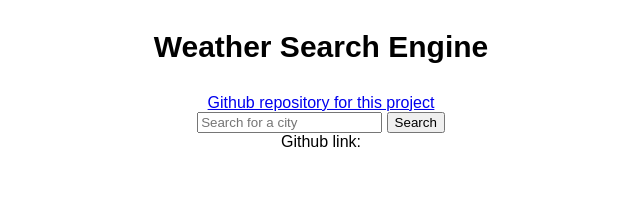
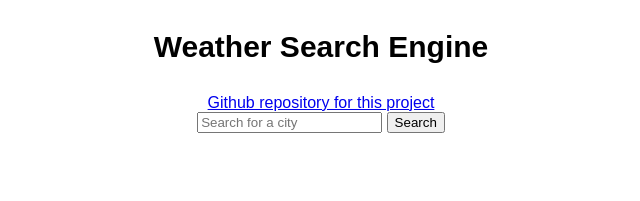
Before and after one commit to ZoeSttn/my-reactapp, a React (Create React App) app: page / in a window 1280 px wide. Shown: the top 201 px of the page, without its empty margins (319-959 px from the left). Built offline with nearby package versions, Linux system fonts and the light colour scheme.

Commit message:
Cleaned up github link

```diff
--- a/src/App.js
+++ b/src/App.js
@@ -7,7 +7,6 @@ function App() {
     <div className="App">
       <Heading />
       <SearchEngine />
-      Github link:
     </div>
   );
 }
```
